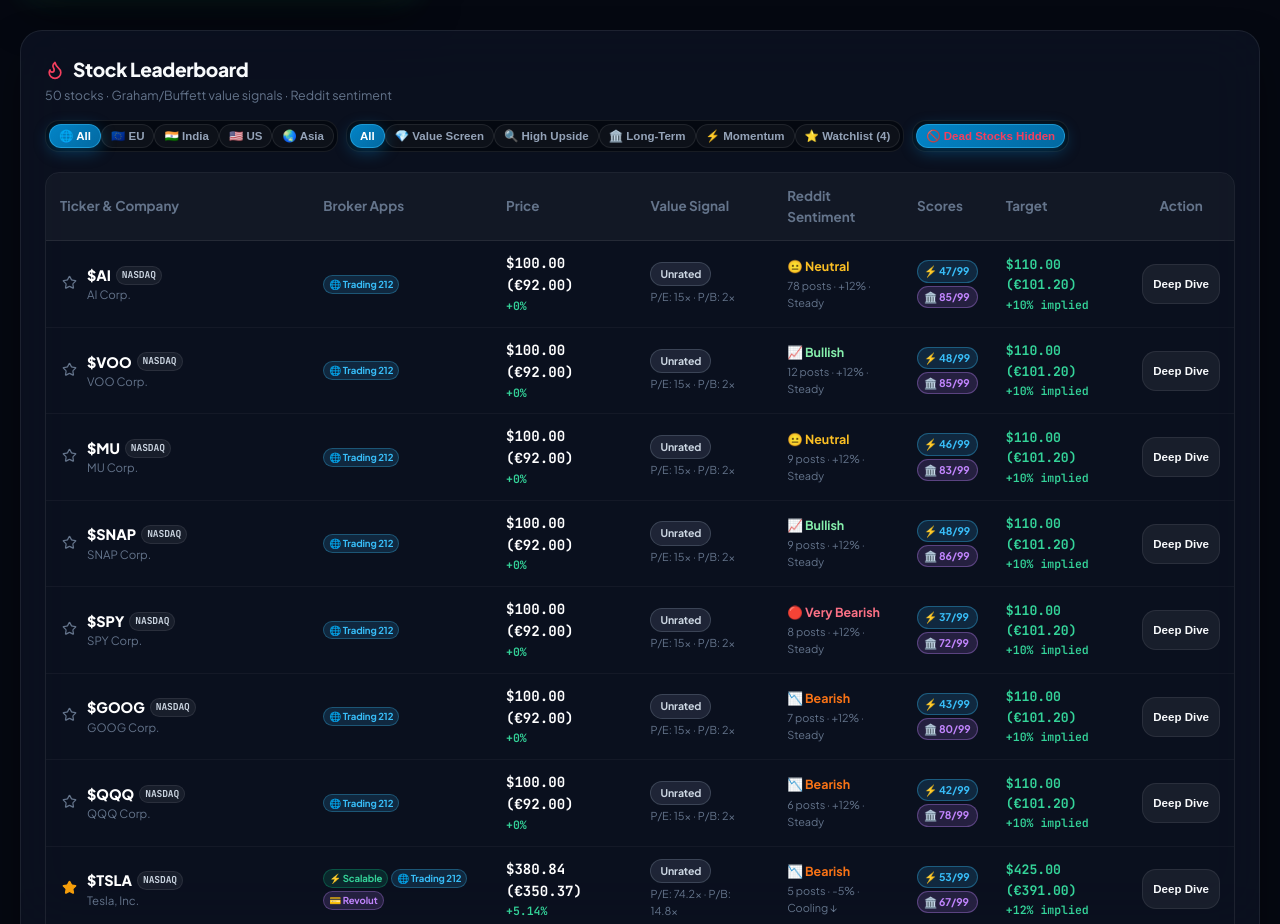
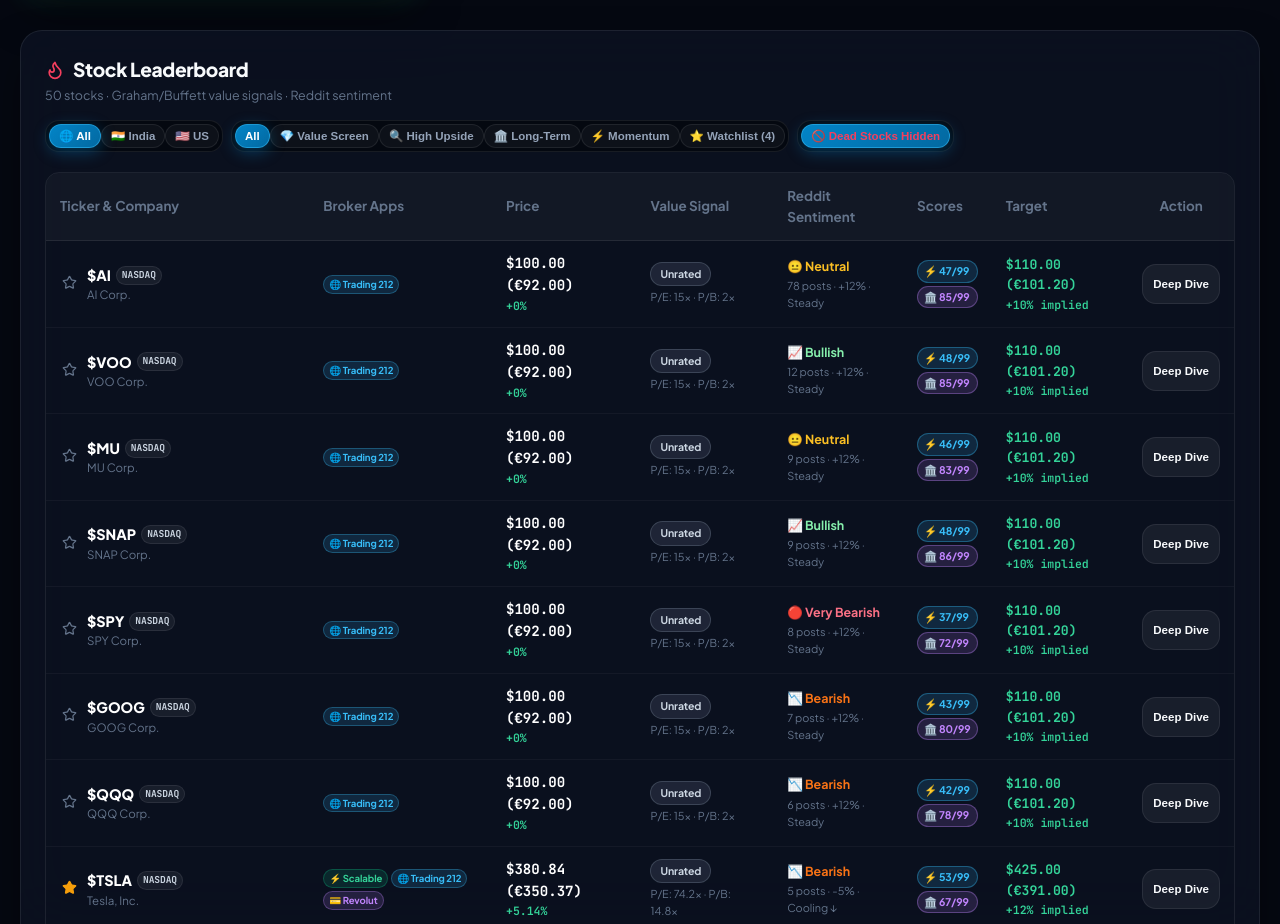
Before and after one commit to sarjodas/reddit-stock-dashboard, a React (Vite) app: page / in a window 1280 px wide. Shown: the part 1286-2210 px from the top of the page. Built offline with nearby package versions, Linux system fonts and the light colour scheme; no server answers.

Commit message:
chore: remove European and Asian region tabs from leaderboard UI

```diff
--- a/src/components/TickerLeaderboard.jsx
+++ b/src/components/TickerLeaderboard.jsx
@@ -66,7 +66,7 @@ export default function TickerLeaderboard({ stocks, watchlist, onToggleWatchlist
 
           {/* Region */}
           <div style={{ display: 'flex', background: 'rgba(0,0,0,0.45)', padding: '3px', borderRadius: 'var(--radius-md)', border: '1px solid var(--border-color)' }}>
-            {[['all','🌐 All'],['europe','🇪🇺 EU'],['india','🇮🇳 India'],['us','🇺🇸 US'],['asia','🌏 Asia']].map(([v,l]) => (
+            {[['all','🌐 All'],['india','🇮🇳 India'],['us','🇺🇸 US']].map(([v,l]) => (
               <button key={v} onClick={() => setRegionFilter(v)} className={`pill-btn ${regionFilter === v ? 'active' : ''}`} style={{ padding: '4px 9px', fontSize: '0.72rem' }}>{l}</button>
             ))}
           </div>
```
